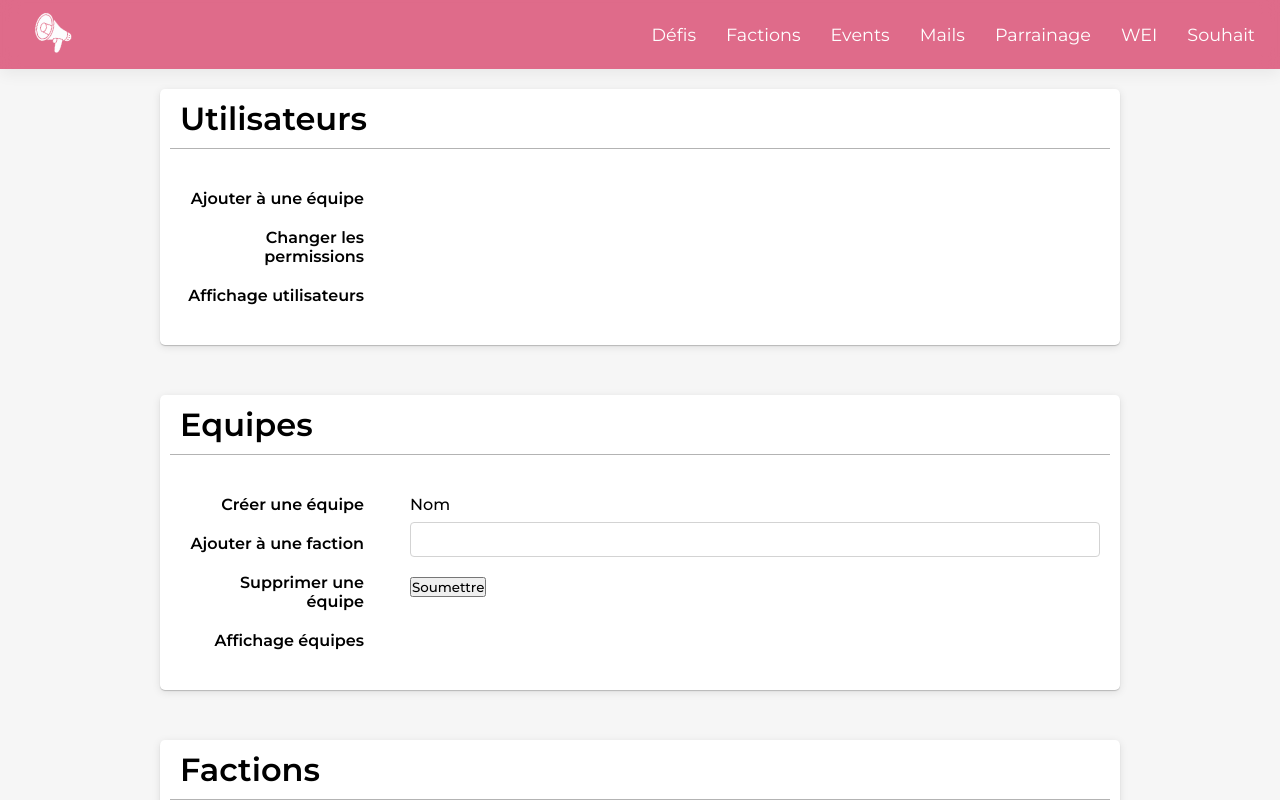
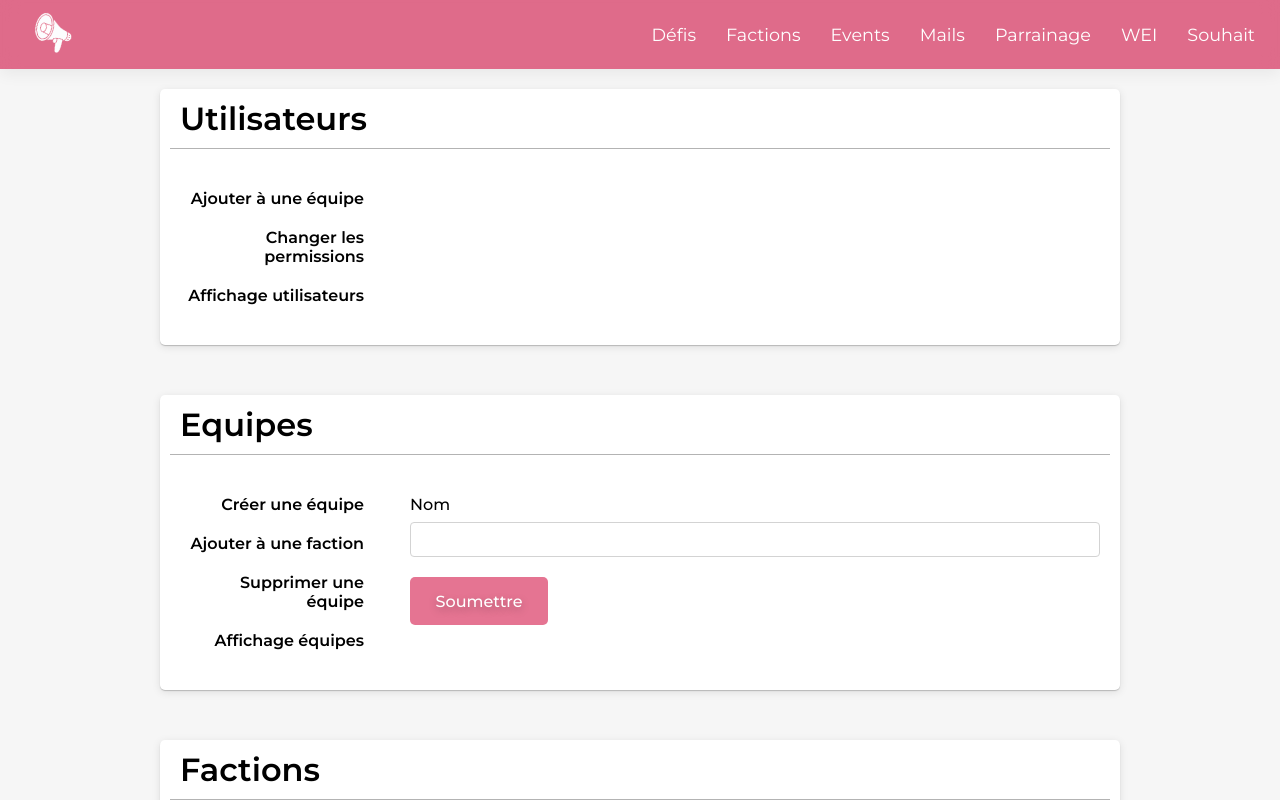
Before and after one commit to TheoKLR/SiteInte, a React (Create React App) app in the folder frontend/: page /Admin in a window 1280 px wide. Both pictures are taken after a click on the button "Créer une équipe". Shown: the top 800 px of the page. Built offline with nearby package versions, Linux system fonts and the light colour scheme; no server answers.

Commit message:
bug correction

```diff
--- a/frontend/src/components/admin/AdminSection.css
+++ b/frontend/src/components/admin/AdminSection.css
@@ -53,3 +53,33 @@ input:hover {
 p {
   margin-bottom: 8px;
 }
+
+
+.submit-button {
+  background-color: rgb(229, 116, 146);
+  border-radius: 5px;
+  border-style: none;
+  box-sizing: border-box;
+  color: #FFFFFF;
+  cursor: pointer;
+  font-size: 16px;
+  font-weight: 500;
+  height: 3rem;
+  padding: 0 1.6rem;
+  text-align: center;
+  text-shadow: rgba(0, 0, 0, 0.25) 0 3px 8px;
+  transition: all .5s;
+  user-select: none;
+  -webkit-user-select: none;
+  touch-action: manipulation;
+}
+
+.submit-button:hover {
+  box-shadow: rgb(229, 116, 146) 0 1px 10px;
+  transition-duration: .3s;
+}
+
+.submit-button:focus {
+  background-color: rgba(229, 116, 146, 0.7);
+  transition-duration: .3s;
+}
--- a/frontend/src/components/admin/factions/Actions.tsx
+++ b/frontend/src/components/admin/factions/Actions.tsx
@@ -25,7 +25,7 @@ export const CreateFaction = () => {
         <p>Nom</p>
         <input type="text" value={name} onChange={e => setName(e.target.value)} />
       </div>
-      <button className="" onClick={handleSubmit}>Soumettre</button>
+      <button className="submit-button" onClick={handleSubmit}>Soumettre</button>
       <ToastContainer position="bottom-right"/>
     </div>
   );
--- a/frontend/src/components/admin/roles/Actions.tsx
+++ b/frontend/src/components/admin/roles/Actions.tsx
@@ -24,7 +24,7 @@ export const CreateRole = () => {
         <p>Description</p>
         <input type="text" value={desc} onChange={e => setDesc(e.target.value)} />
       </div>
-      <button className="" onClick={handleSubmit}>Soumettre</button>
+      <button className="submit-button" onClick={handleSubmit}>Soumettre</button>
       <ToastContainer position="bottom-right"/>
     </div>
   );
--- a/frontend/src/components/admin/teams/Actions.tsx
+++ b/frontend/src/components/admin/teams/Actions.tsx
@@ -23,7 +23,7 @@ export const CreateTeam = () => {
         <p>Nom</p>
         <input type="text" value={name} onChange={e => setName(e.target.value)} />
       </div>
-      <button className="" onClick={handleSubmit}>Soumettre</button>
+      <button className="submit-button" onClick={handleSubmit}>Soumettre</button>
       <ToastContainer position="bottom-right"/>
     </div>
   );
--- a/frontend/src/components/utils/Tables.css
+++ b/frontend/src/components/utils/Tables.css
@@ -5,6 +5,7 @@ table{
     box-shadow: rgba(50, 50, 93, 0.25) 0px 2px 5px -1px, rgba(0, 0, 0, 0.3) 0px 1px 3px -1px;
     border-radius: 12px 12px 0 0;
     overflow: hidden;
+    font-size: 12px;
 
    }
    td , th{
@@ -16,8 +17,7 @@ table{
    th{
     background-color: rgba(218, 76, 114, 0.82);
     color: #fafafa;
-    font-family: 'Open Sans',Sans-serif;
-    font-weight: 200;
+    font-weight: 400;
     text-transform: uppercase;
 
    }
```
Also changed, not shown: 1 other file (tests, documents, lock files or other folders).
